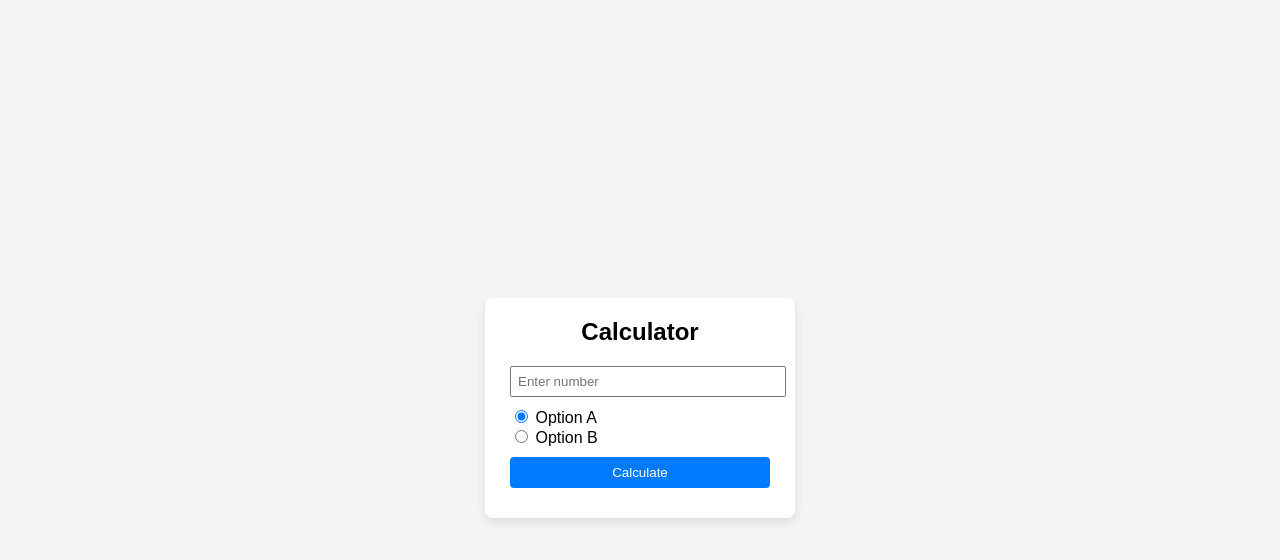
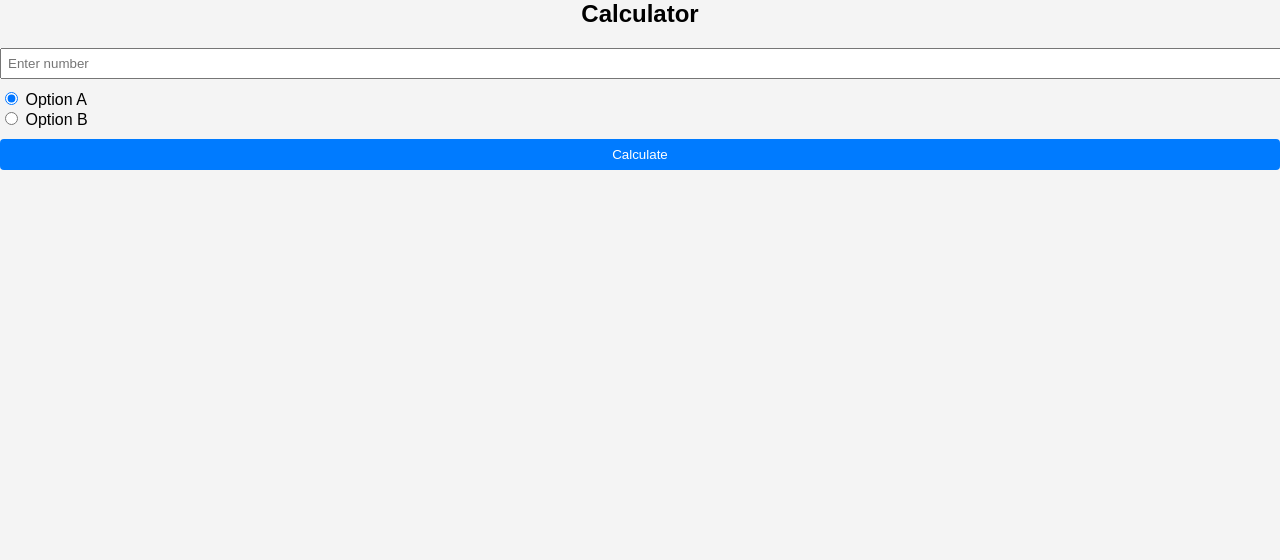
Before and after one commit to 7evennnn/starpets-calculator, a plain HTML site: page index.html in a window 1280 px wide. Drawn offline with Linux system fonts and the light colour scheme.

Commit message:
Refactor calculator HTML and CSS for improved layout
Updated styles and layout for the calculator interface.

```diff
--- a/index.html
+++ b/index.html
@@ -5,21 +5,24 @@
     <title>Simple Calculator</title>
     <style>
         body {
+
             font-family: Arial, sans-serif;
             background: #f4f4f4;
-            display: flex;
-            justify-content: center;
-            align-items: center;
-            height: 100vh;
+            margin: 0;
         }
+        }
+
 
         .box {
             background: white;
-            padding: 20px 25px;
-            border-radius: 8px;
-            box-shadow: 0 4px 10px rgba(0,0,0,0.1);
-            width: 260px;
+            padding: 40px;
+            border-radius: 0;
+            box-shadow: none;
+            width: 100%;
+            height: 100%;
+            max-width: none;
         }
+
 
         h2 {
             margin-top: 0;
```
